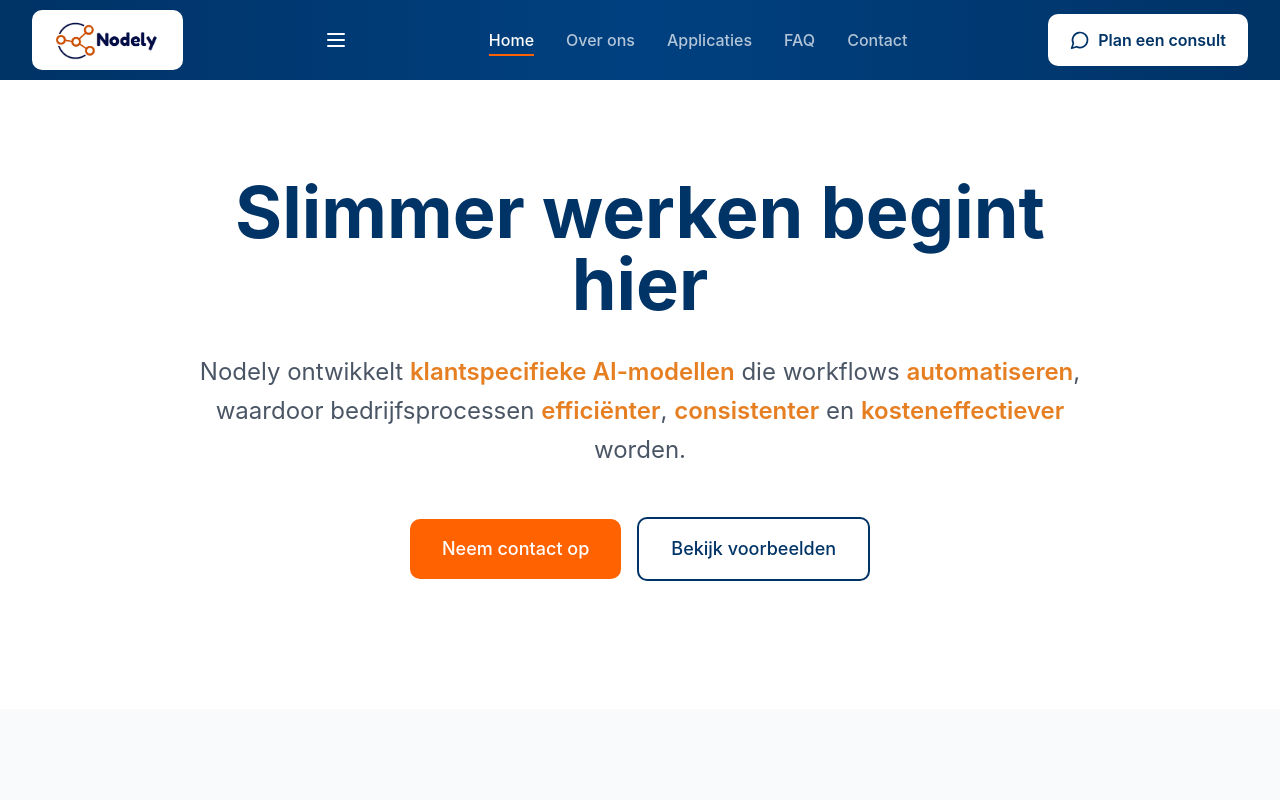
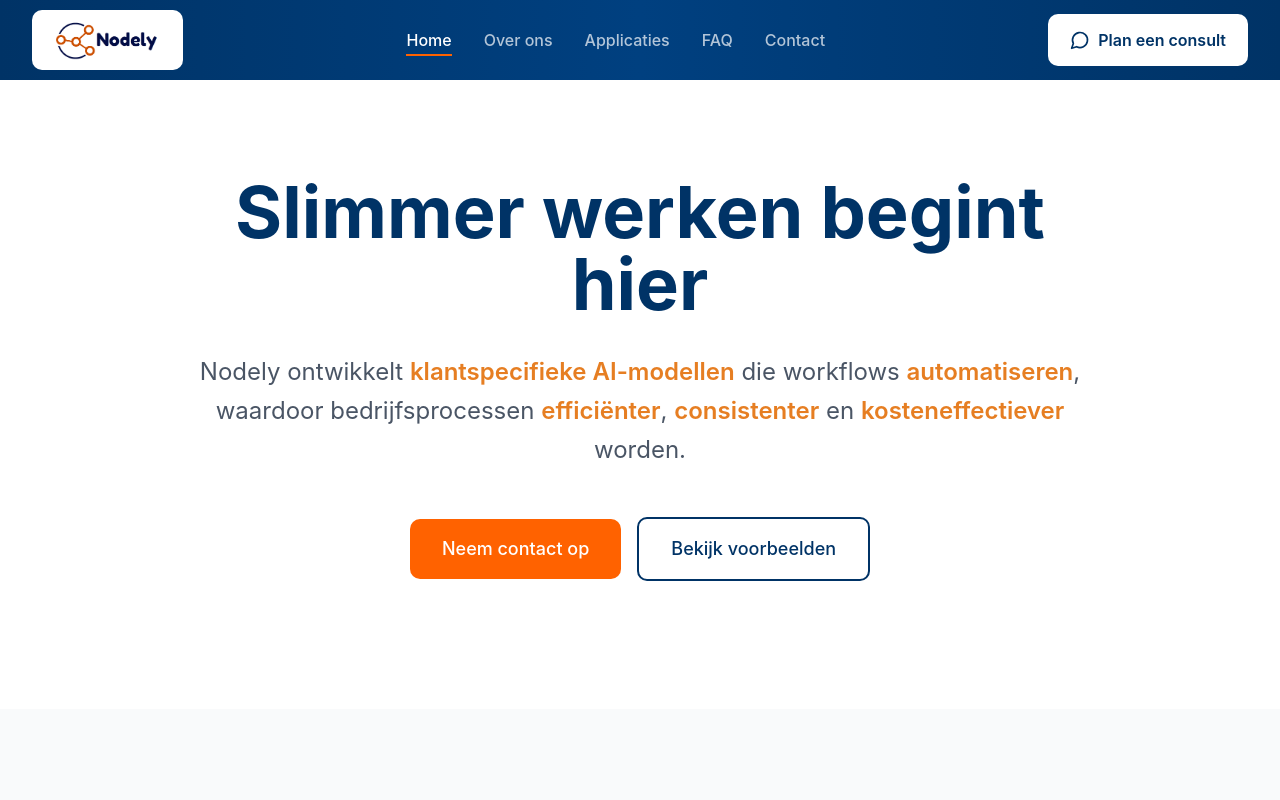
Before and after one commit to MikeSmits-nodely/Nodely-, a React (Vite) app: page / in a window 1280 px wide. Shown: the top 800 px of the page. Built offline with nearby package versions, Linux system fonts and the light colour scheme.

Commit message:
Remove previous change

```diff
--- a/src/components/Header.tsx
+++ b/src/components/Header.tsx
@@ -1,11 +1,9 @@
 import { Link, useLocation } from 'react-router-dom';
-import { MessageCircle, Menu, X} from 'lucide-react';
-import { useState } from 'react';  // ADD THIS LINE
+import { MessageCircle} from 'lucide-react';
 import logo from '../assets/logo-main.png'
 
 export function Header() {
   const location = useLocation();
-  const [mobileMenuOpen, setMobileMenuOpen] = useState(false);  // ADD THIS LINE
 
   const isActive = (path: string) => {
     return location.pathname === path;
@@ -25,13 +23,6 @@ export function Header() {
               />
             </div>
           </Link>
-           {/* ADD THIS BUTTON HERE */}
-      <button
-        onClick={() => setMobileMenuOpen(!mobileMenuOpen)}
-        className="md:hidden p-2 text-white"
-      >
-        {mobileMenuOpen ? <X /> : <Menu />}
-      </button>
 
           {/* Navigation Menu */}
           <nav className="hidden md:flex items-center gap-8">
```
